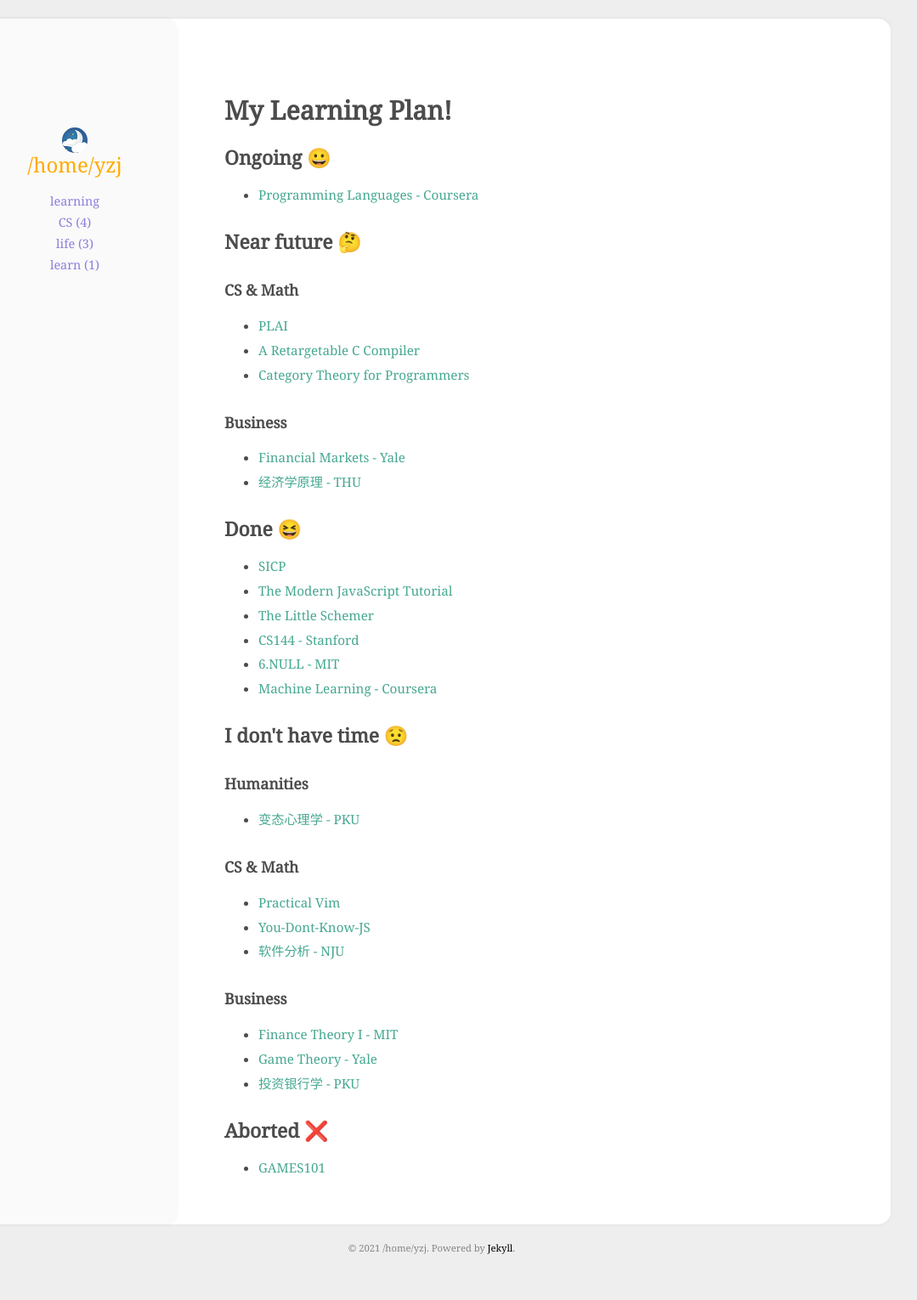
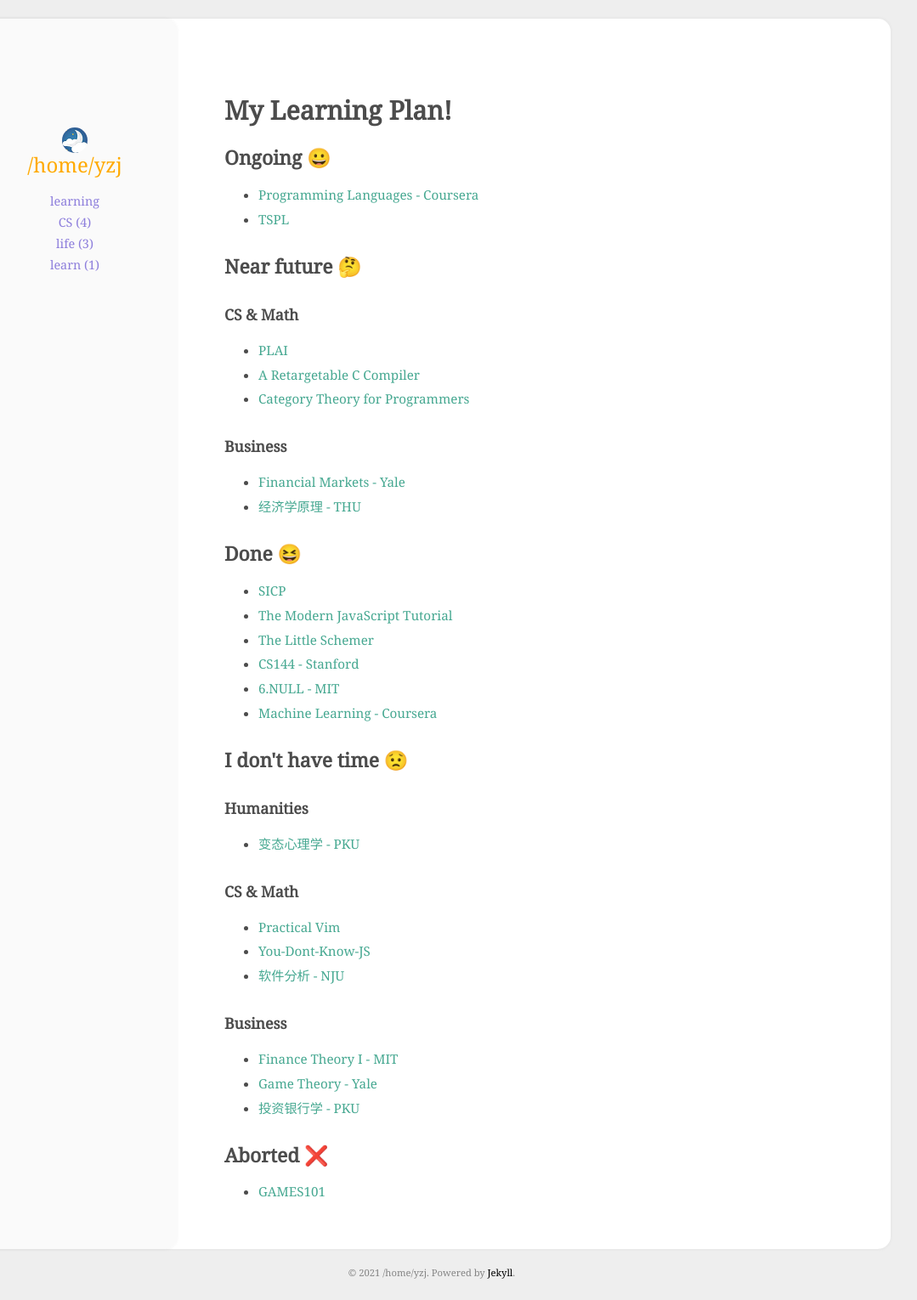
Before and after one commit to wine99/wine99.github.io, a Jekyll site: the page built from aboutme.html, in a window 1280 px wide. Shown: the whole page at 85% size, without its empty margins (132-1211 px from the left). Built offline with Jekyll 4.4.1, drawn with Linux system fonts in a browser that asks for light colours; before the commit the page ends 1502 px from its top, so only the background shows below that.

Commit message:
update learning plan

```diff
--- a/aboutme.html
+++ b/aboutme.html
@@ -9,6 +9,7 @@ layout: page
 <h2>Ongoing 😀</h2>
 <ul>
 <li><a href='https://www.coursera.org/learn/programming-languages'>Programming Languages - Coursera</a></li>
+<li><a href='https://www.scheme.com/tspl4/'>TSPL</a></li>
 
 </ul>
 <h2>Near future 🤔</h2>
```
